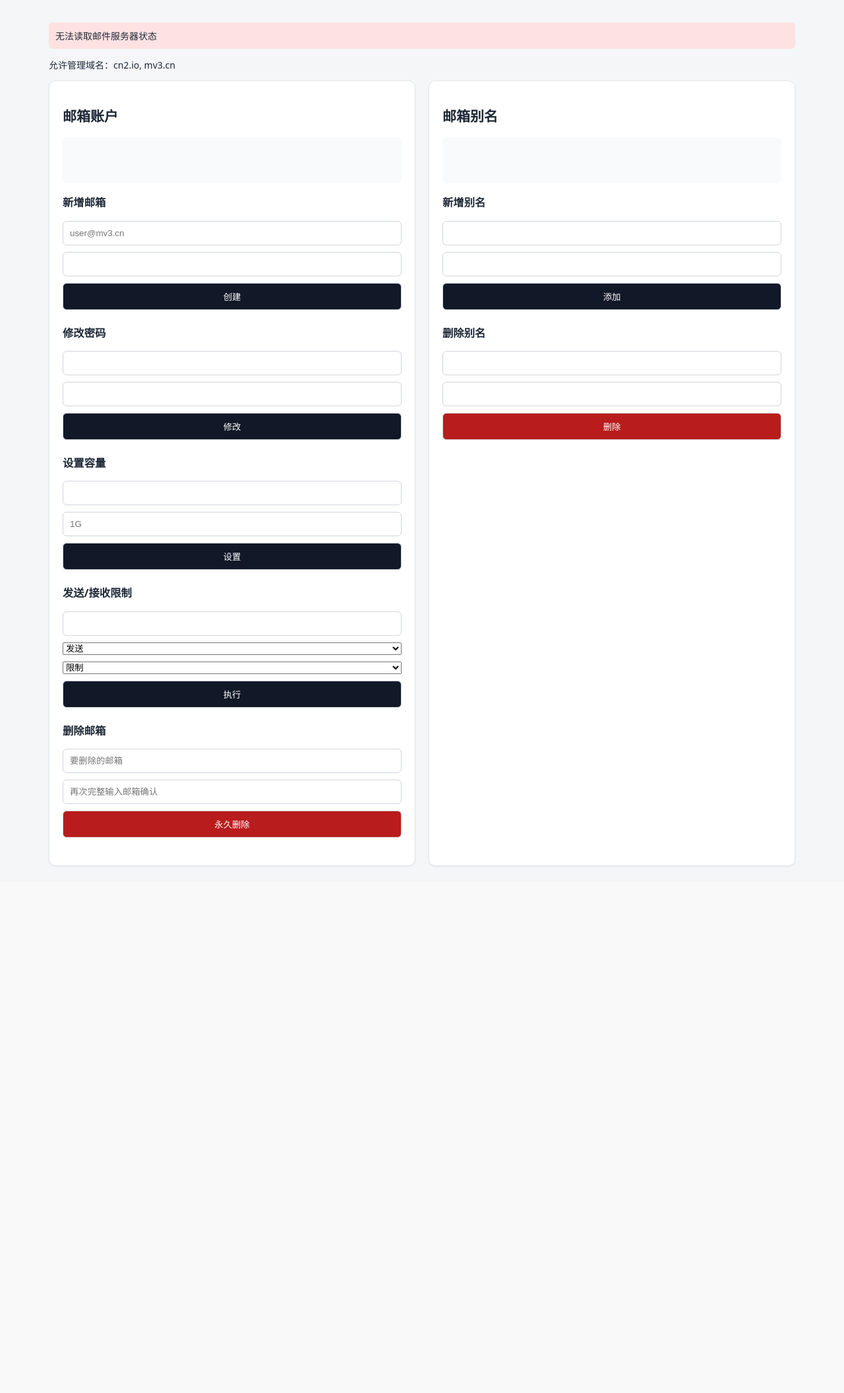
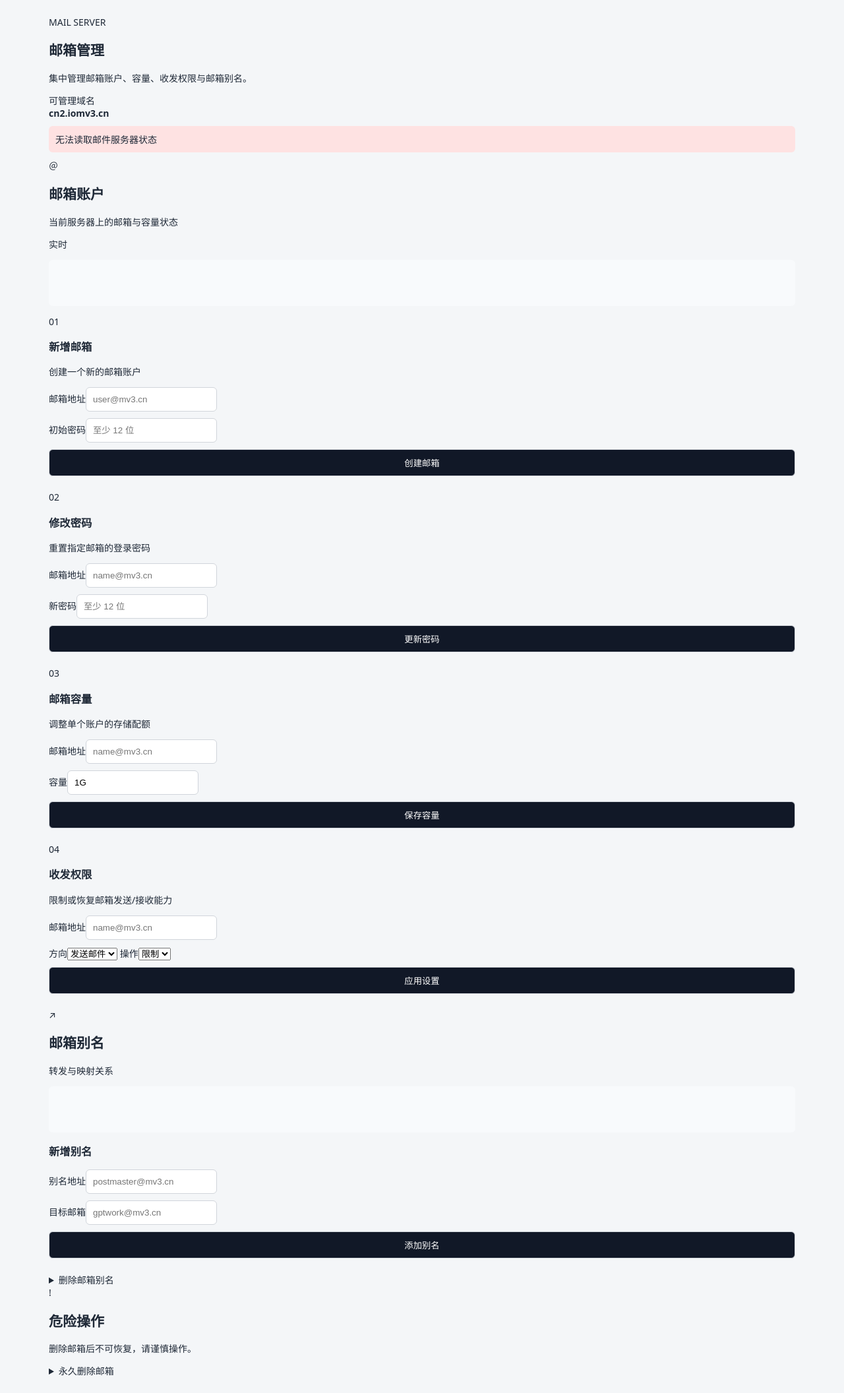
Before and after one commit to b8vipvip/mail-server, a Flask app: page / in a window 1280 px wide. Shown: the part 73-2185 px from the top of the page at 66% size. Before the commit the page ends 1387 px from the top, so only its background shows below. Run offline with Flask 3, Linux system fonts and the light colour scheme; the visitor is signed in with stand-in values (Sample User, id 1); parts of the project's set-up code (start-up, migrations or seed data) failed here and were passed over.

Commit message:
style: redesign mailbox management dashboard

```diff
--- a/admin/templates/index.html
+++ b/admin/templates/index.html
@@ -1,14 +1,114 @@
-{% extends "base.html" %}{% block body %}
-{% if error %}<div class="msg error">{{error}}</div>{% endif %}
-<p>允许管理域名：{{ domains|join(', ') }}</p>
-<div class="grid">
-<section class="card"><h2>邮箱账户</h2><pre>{{ accounts }}</pre>
-<h3>新增邮箱</h3><form method="post" action="{{url_for('add_account')}}"><input type="hidden" name="_csrf" value="{{csrf_token()}}"><input name="email" type="email" placeholder="user@mv3.cn" required><input name="password" type="password" minlength="12" autocomplete="new-password" required><button>创建</button></form>
-<h3>修改密码</h3><form method="post" action="{{url_for('update_password')}}"><input type="hidden" name="_csrf" value="{{csrf_token()}}"><input name="email" type="email" required><input name="password" type="password" minlength="12" autocomplete="new-password" required><button>修改</button></form>
-<h3>设置容量</h3><form method="post" action="{{url_for('set_quota')}}"><input type="hidden" name="_csrf" value="{{csrf_token()}}"><input name="email" type="email" required><input name="quota" placeholder="1G" required><button>设置</button></form>
-<h3>发送/接收限制</h3><form method="post" action="{{url_for('restrict')}}"><input type="hidden" name="_csrf" value="{{csrf_token()}}"><input name="email" type="email" required><select name="direction"><option value="send">发送</option><option value="receive">接收</option></select><select name="mode"><option value="add">限制</option><option value="del">恢复</option></select><button>执行</button></form>
-<h3>删除邮箱</h3><form method="post" action="{{url_for('delete_account')}}"><input type="hidden" name="_csrf" value="{{csrf_token()}}"><input name="email" type="email" placeholder="要删除的邮箱" required><input name="confirm" type="text" placeholder="再次完整输入邮箱确认" required><button class="danger">永久删除</button></form></section>
-<section class="card"><h2>邮箱别名</h2><pre>{{ aliases }}</pre>
-<h3>新增别名</h3><form method="post" action="{{url_for('add_alias')}}"><input type="hidden" name="_csrf" value="{{csrf_token()}}"><input name="alias" type="email" required><input name="recipient" type="email" required><button>添加</button></form>
-<h3>删除别名</h3><form method="post" action="{{url_for('delete_alias')}}"><input type="hidden" name="_csrf" value="{{csrf_token()}}"><input name="alias" type="email" required><input name="recipient" type="email" required><button class="danger">删除</button></form></section>
-</div>{% endblock %}
+{% extends "base.html" %}
+{% block title %}邮件管理 · Mail Admin{% endblock %}
+{% block body %}
+<section class="hero">
+  <div>
+    <span class="eyebrow">MAIL SERVER</span>
+    <h1>邮箱管理</h1>
+    <p>集中管理邮箱账户、容量、收发权限与邮箱别名。</p>
+  </div>
+  <div class="domain-box">
+    <span>可管理域名</span>
+    <div class="domain-tags">{% for domain in domains %}<b>{{ domain }}</b>{% endfor %}</div>
+  </div>
+</section>
+
+{% if error %}<div class="msg error"><span class="msg-dot"></span>{{error}}</div>{% endif %}
+
+<div class="dashboard-grid">
+  <section class="panel panel-wide">
+    <div class="panel-head">
+      <div><span class="section-icon">＠</span><div><h2>邮箱账户</h2><p>当前服务器上的邮箱与容量状态</p></div></div>
+      <span class="status-pill">实时</span>
+    </div>
+    <pre class="server-list">{{ accounts }}</pre>
+
+    <div class="action-grid">
+      <div class="action-card">
+        <div class="action-title"><span class="action-no">01</span><div><h3>新增邮箱</h3><p>创建一个新的邮箱账户</p></div></div>
+        <form method="post" action="{{url_for('add_account')}}">
+          <input type="hidden" name="_csrf" value="{{csrf_token()}}">
+          <label>邮箱地址<input name="email" type="email" placeholder="user@mv3.cn" required></label>
+          <label>初始密码<input name="password" type="password" minlength="12" autocomplete="new-password" placeholder="至少 12 位" required></label>
+          <button class="btn btn-primary">创建邮箱</button>
+        </form>
+      </div>
+
+      <div class="action-card">
+        <div class="action-title"><span class="action-no">02</span><div><h3>修改密码</h3><p>重置指定邮箱的登录密码</p></div></div>
+        <form method="post" action="{{url_for('update_password')}}">
+          <input type="hidden" name="_csrf" value="{{csrf_token()}}">
+          <label>邮箱地址<input name="email" type="email" placeholder="name@mv3.cn" required></label>
+          <label>新密码<input name="password" type="password" minlength="12" autocomplete="new-password" placeholder="至少 12 位" required></label>
+          <button class="btn btn-secondary">更新密码</button>
+        </form>
+      </div>
+
+      <div class="action-card">
+        <div class="action-title"><span class="action-no">03</span><div><h3>邮箱容量</h3><p>调整单个账户的存储配额</p></div></div>
+        <form method="post" action="{{url_for('set_quota')}}">
+          <input type="hidden" name="_csrf" value="{{csrf_token()}}">
+          <label>邮箱地址<input name="email" type="email" placeholder="name@mv3.cn" required></label>
+          <label>容量<input name="quota" placeholder="例如 1G、500M" value="1G" required></label>
+          <button class="btn btn-secondary">保存容量</button>
+        </form>
+      </div>
+
+      <div class="action-card">
+        <div class="action-title"><span class="action-no">04</span><div><h3>收发权限</h3><p>限制或恢复邮箱发送/接收能力</p></div></div>
+        <form method="post" action="{{url_for('restrict')}}">
+          <input type="hidden" name="_csrf" value="{{csrf_token()}}">
+          <label>邮箱地址<input name="email" type="email" placeholder="name@mv3.cn" required></label>
+          <div class="form-row">
+            <label>方向<select name="direction"><option value="send">发送邮件</option><option value="receive">接收邮件</option></select></label>
+            <label>操作<select name="mode"><option value="add">限制</option><option value="del">恢复</option></select></label>
+          </div>
+          <button class="btn btn-secondary">应用设置</button>
+        </form>
+      </div>
+    </div>
+  </section>
+
+  <aside class="side-stack">
+    <section class="panel">
+      <div class="panel-head">
+        <div><span class="section-icon">↗</span><div><h2>邮箱别名</h2><p>转发与映射关系</p></div></div>
+      </div>
+      <pre class="server-list compact">{{ aliases }}</pre>
+
+      <div class="side-action">
+        <h3>新增别名</h3>
+        <form method="post" action="{{url_for('add_alias')}}">
+          <input type="hidden" name="_csrf" value="{{csrf_token()}}">
+          <label>别名地址<input name="alias" type="email" placeholder="postmaster@mv3.cn" required></label>
+          <label>目标邮箱<input name="recipient" type="email" placeholder="gptwork@mv3.cn" required></label>
+          <button class="btn btn-primary">添加别名</button>
+        </form>
+      </div>
+
+      <details class="danger-zone">
+        <summary>删除邮箱别名</summary>
+        <form method="post" action="{{url_for('delete_alias')}}">
+          <input type="hidden" name="_csrf" value="{{csrf_token()}}">
+          <label>别名地址<input name="alias" type="email" required></label>
+          <label>目标邮箱<input name="recipient" type="email" required></label>
+          <button class="btn btn-danger">确认删除别名</button>
+        </form>
+      </details>
+    </section>
+
+    <section class="panel danger-panel">
+      <div class="danger-heading"><span>!</span><div><h2>危险操作</h2><p>删除邮箱后不可恢复，请谨慎操作。</p></div></div>
+      <details class="danger-zone account-delete">
+        <summary>永久删除邮箱</summary>
+        <form method="post" action="{{url_for('delete_account')}}">
+          <input type="hidden" name="_csrf" value="{{csrf_token()}}">
+          <label>邮箱地址<input name="email" type="email" placeholder="要删除的邮箱" required></label>
+          <label>二次确认<input name="confirm" type="text" placeholder="再次完整输入邮箱地址" required></label>
+          <button class="btn btn-danger">永久删除</button>
+        </form>
+      </details>
+    </section>
+  </aside>
+</div>
+{% endblock %}
```
